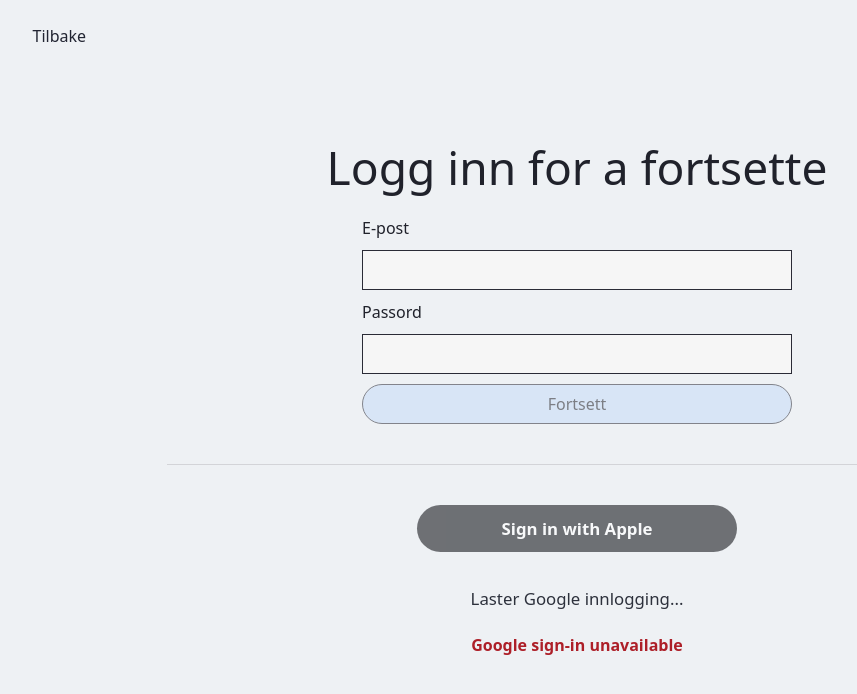
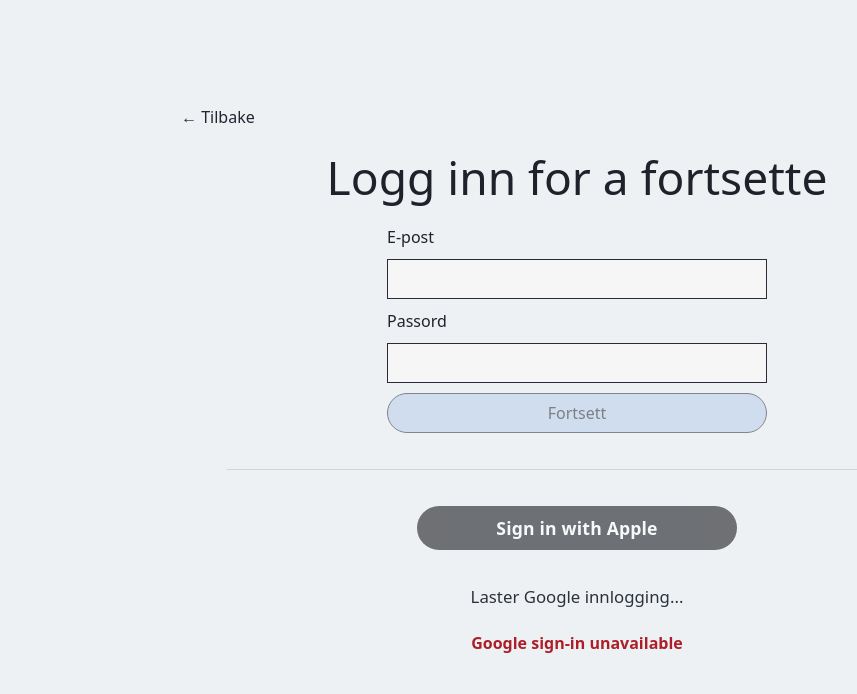
Before and after one commit to jakobthomassen/asho-bachelor-project, a React (Vite) app in the folder frontend/: page /login in a window 1280 px wide. Shown: the top 694 px of the page, without its empty margins (63-920 px from the left). Built offline with nearby package versions, Linux system fonts and the light colour scheme; no server answers.

Commit message:
login format v4

```diff
--- a/frontend/src/app/pages/AuthFlow/AuthFlow.css
+++ b/frontend/src/app/pages/AuthFlow/AuthFlow.css
@@ -55,8 +55,8 @@
   max-width: 340px;
   display: grid;
   justify-items: center;
-  gap: 8px;
-  margin-top: 24px;
+  gap: 10px;
+  margin-top: 18px;
 }
 
 .authFlow__actions {
@@ -87,7 +87,7 @@
 }
 
 .authFlow__button--primary {
-  background: #c7dcf8;
+  background: #b8cdec;
 }
 
 .authFlow__button--secondary {
@@ -95,12 +95,15 @@
 }
 
 .authFlow__button--wide {
-  width: 190px;
+  width: 240px;
+  min-height: 44px;
 }
 
 .authFlow__button--small {
-  min-width: 120px;
-  padding: 0.5rem 0.9rem;
+  min-width: 92px;
+  min-height: 40px;
+  padding: 0.45rem 0.85rem;
+  background: #b8cdec;
 }
 
 .authFlow__hint {
@@ -116,8 +119,8 @@
 
 .authFlow__back {
   position: absolute;
-  top: clamp(14px, 3vh, 28px);
-  left: var(--auth-side-pad);
+  top: clamp(16px, 3vh, 28px);
+  left: clamp(18px, 3vw, 28px);
   border: 0;
   background: transparent;
   color: #222532;
@@ -126,7 +129,10 @@
 }
 
 .authFlow__contentCard {
-  width: min(100%, 820px);
+  position: relative;
+  width: min(100%, 860px);
+  min-height: clamp(520px, 70vh, 660px);
+  padding: clamp(56px, 9vh, 96px) clamp(20px, 5vw, 92px) clamp(40px, 8vh, 72px);
   display: grid;
   justify-items: center;
   gap: 22px;
@@ -142,7 +148,7 @@
 
 .authFlow__form {
   width: 100%;
-  max-width: 430px;
+  max-width: 380px;
   display: grid;
   gap: 10px;
 }
@@ -166,9 +172,9 @@
 }
 
 .authFlow__divider {
-  width: min(100%, 1100px);
+  width: min(100%, 700px);
   border-top: 1px solid #d3d4d8;
-  margin: 18px 0;
+  margin: 14px 0;
 }
 
 .authFlow__socials {
@@ -183,11 +189,13 @@
   width: min(100%, 320px);
   border: 0;
   border-radius: 999px;
-  padding: 0.75rem 1rem;
+  min-height: 44px;
+  padding: 0.6rem 1rem;
   color: #fff;
   background: #191b20;
-  font-size: 1.05rem;
+  font-size: 1.1rem;
   font-weight: 600;
+  letter-spacing: 0.01em;
   cursor: pointer;
 }
 
@@ -229,5 +237,7 @@
 
   .authFlow__contentCard {
     width: 100%;
+    min-height: auto;
+    padding: 56px 0 0;
   }
 }
--- a/frontend/src/app/pages/Login/LoginPage.tsx
+++ b/frontend/src/app/pages/Login/LoginPage.tsx
@@ -36,11 +36,11 @@ export default function LoginPage() {
   return (
     <main className="authFlow">
       <section className="authFlow__card authFlow__card--hero">
-        <button type="button" className="authFlow__back" onClick={() => navigate(`/welcome?next=${encodeURIComponent(next)}`)}>
-          Tilbake
-        </button>
+        <div className="authFlow__contentCard">
+          <button type="button" className="authFlow__back" onClick={() => navigate(`/welcome?next=${encodeURIComponent(next)}`)}>
+            ← Tilbake
+          </button>
 
-        <div className="authFlow__contentCard">
           <h1 className="authFlow__title authFlow__title--hero">Logg inn for a fortsette</h1>
 
           <div className="authFlow__form">
--- a/frontend/src/app/pages/Welcome/WelcomePage.tsx
+++ b/frontend/src/app/pages/Welcome/WelcomePage.tsx
@@ -37,13 +37,13 @@ export default function WelcomePage() {
   return (
     <main className="authFlow">
       <section className="authFlow__card authFlow__card--hero">
-        {step === "trial" ? (
-          <button type="button" className="authFlow__back" onClick={() => setStep("intro")}>
-            Tilbake
-          </button>
-        ) : null}
+        <div className="authFlow__contentCard">
+          {step === "trial" ? (
+            <button type="button" className="authFlow__back" onClick={() => setStep("intro")}>
+              ← Tilbake
+            </button>
+          ) : null}
 
-        <div className="authFlow__contentCard">
           {step === "intro" ? (
             <>
               <h1 className="authFlow__title authFlow__title--hero">Velkommen til ASHO</h1>
```
